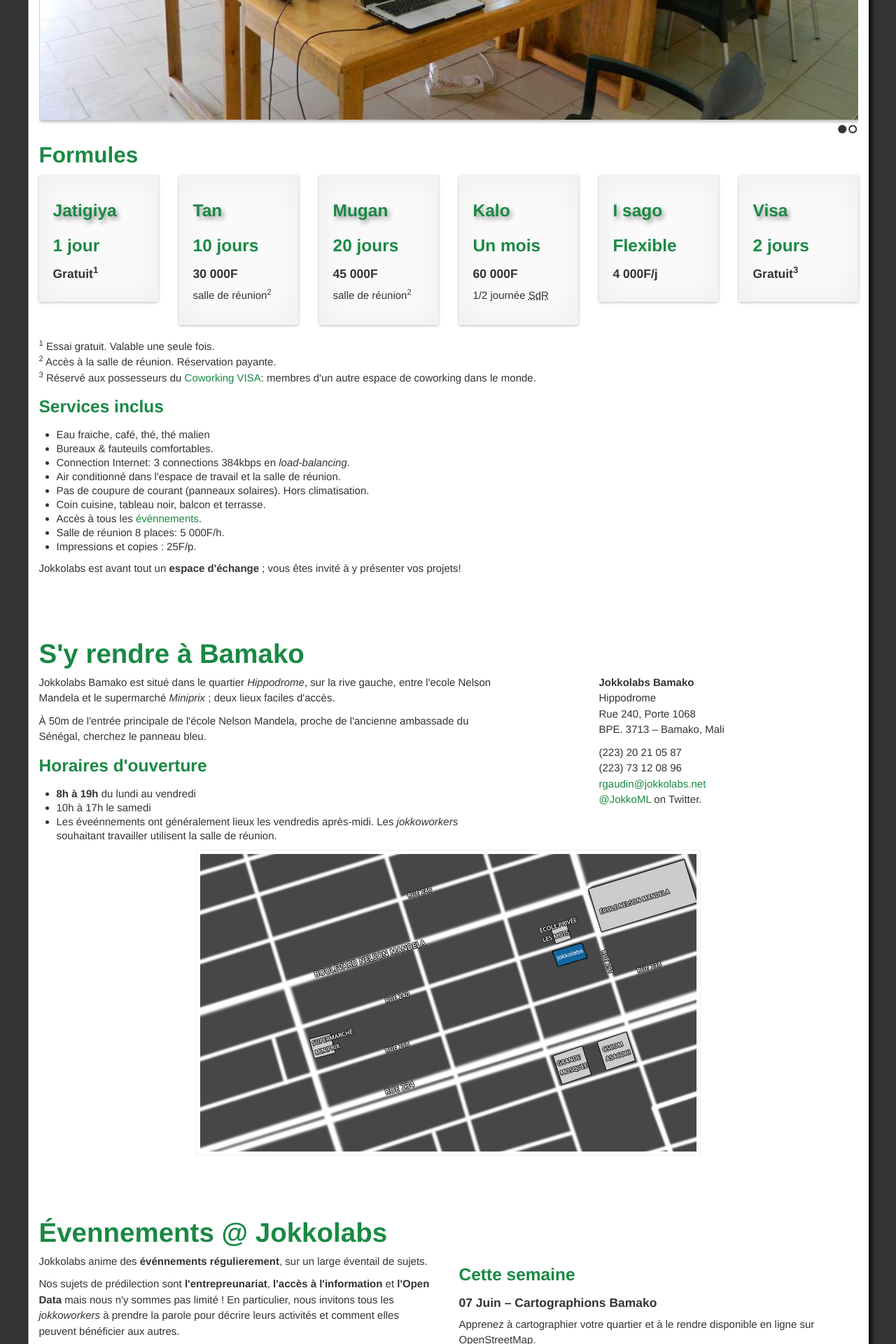
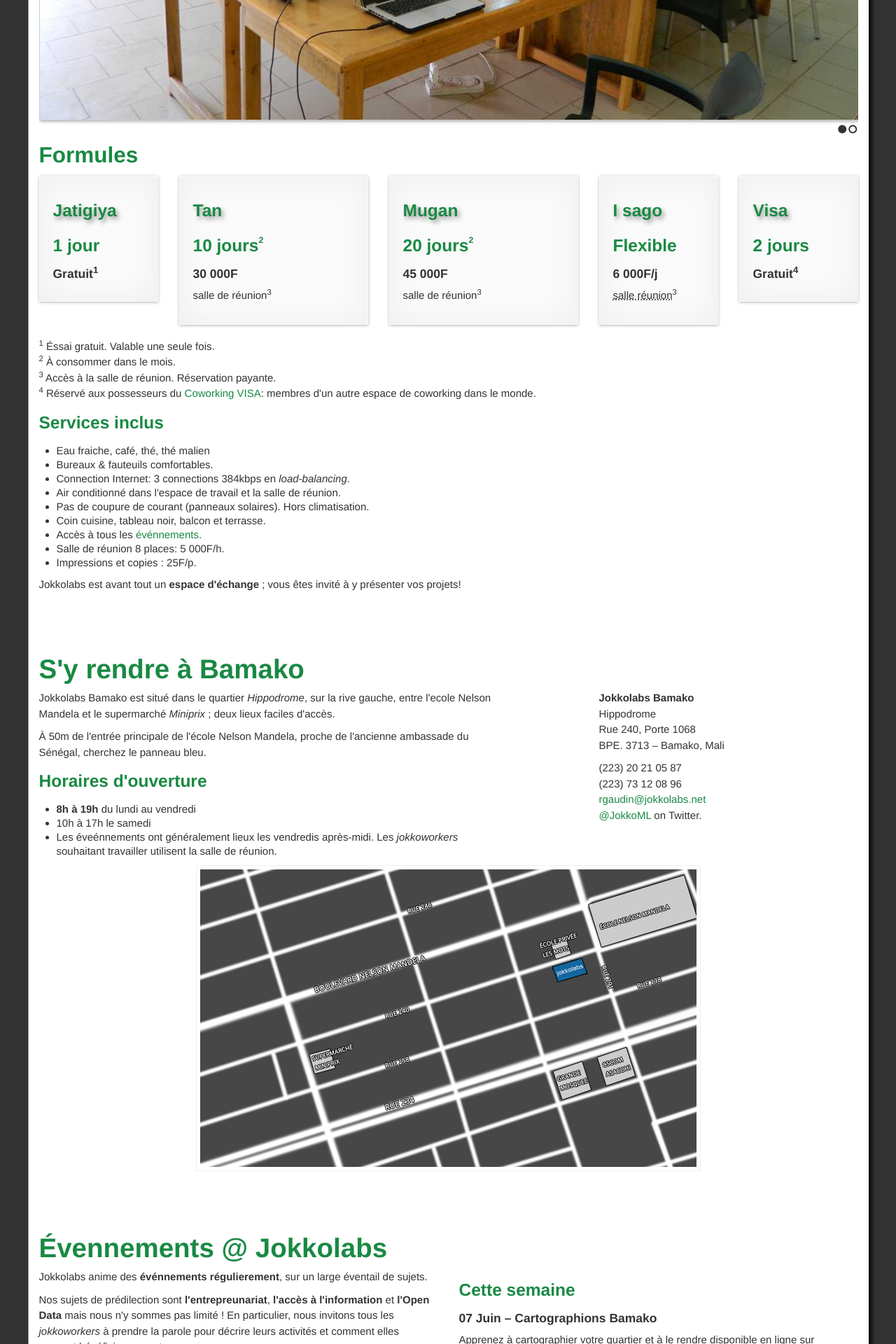
Before and after one commit to jokkolabs/jokkolabs.github.io, a Jekyll site: the page built from index.html, in a window 1280 px wide. Shown: the part 1563-3483 px from the top of the page at 70% size. Built offline with Jekyll 4.4.1, drawn with Linux system fonts in a browser that asks for light colours; Markdown is read by kramdown in place of the engine named in the settings.

Commit message:
updated offers

```diff
--- a/_includes/space.fr.html
+++ b/_includes/space.fr.html
@@ -33,39 +33,41 @@
 		<h3>1&nbsp;jour</h3>
 		<h4>Gratuit<sup>1</sup></h4>
 	</div>
-	<div class="paper paper-raise span2">
+	<div class="paper paper-raise span3">
 		<h3 class="offer-name">Tan</h3>
-		<h3>10&nbsp;jours</h3>
+		<h3>10&nbsp;jours<sup>2</sup></h3>
 		<h4>30 000F</h4>
-		<p>salle de réunion<sup>2</sup></p>
+		<p>salle de réunion<sup>3</sup></p>
 	</div>
-	<div class="paper paper-raise span2">
+	<div class="paper paper-raise span3">
 		<h3 class="offer-name">Mugan</h3>
-		<h3>20&nbsp;jours</h3>
+		<h3>20&nbsp;jours<sup>2</sup></h3>
 		<h4>45 000F</h4>
-		<p>salle de réunion<sup>2</sup></p>
+		<p>salle de réunion<sup>3</sup></p>
 	</div>
-	<div class="paper paper-raise span2">
+	<!-- <div class="paper paper-raise span2">
 		<h3 class="offer-name">Kalo</h3>
 		<h3>Un mois</h3>
 		<h4>60 000F</h4>
 		<p>1/2 journée <acronym title="salle de réunion">SdR</acronym></p>
-	</div>
+	</div> -->
 	<div class="paper paper-raise span2">
 		<h3 class="offer-name">I sago</h3>
 		<h3>Flexible</h3>
-		<h4>4 000F/j</h4>
+		<h4>6 000F/j</h4>
+		<p><acronym title="salle de réunion">salle réunion</acronym><sup>3</sup></p>
 	</div>
 	<div class="paper paper-raise span2">
 		<h3 class="offer-name">Visa</h3>
 		<h3>2&nbsp;jours</h3>
-		<h4>Gratuit<sup>3</sup></h4>
+		<h4>Gratuit<sup>4</sup></h4>
 	</div>
 </div>
 
-<p><sup>1</sup> Essai gratuit. Valable une seule fois.<br />
-<sup>2</sup> Accès à la salle de réunion. Réservation payante.<br />
-<sup>3</sup> Réservé aux possesseurs du <a href="http://wiki.coworking.com/w/page/16583744/CoworkingVisa">Coworking VISA</a>: membres d'un autre espace de coworking dans le monde.</p>
+<p><sup>1</sup> Éssai gratuit. Valable une seule fois.<br />
+<sup>2</sup> À consommer dans le mois.<br />
+<sup>3</sup> Accès à la salle de réunion. Réservation payante.<br />
+<sup>4</sup> Réservé aux possesseurs du <a href="http://wiki.coworking.com/w/page/16583744/CoworkingVisa">Coworking VISA</a>: membres d'un autre espace de coworking dans le monde.</p>
 
 <h3>Services inclus</h3>
 <ul>
--- a/stylesheets/jokkolabs.less
+++ b/stylesheets/jokkolabs.less
@@ -535,3 +535,8 @@
 .nav-link, .iconDivider {
 	margin-top: 12px;
 }
+
+h3 sup {
+    font-size: 50%;
+    top: -1em;
+}
```
Also changed, not shown: stylesheets/unified.css, 2 other files.
